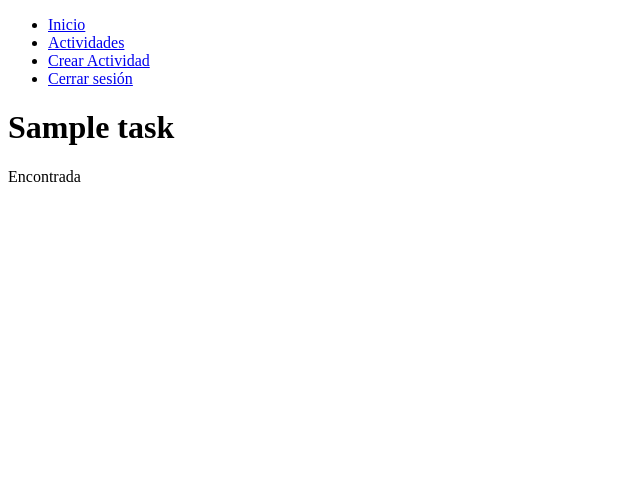
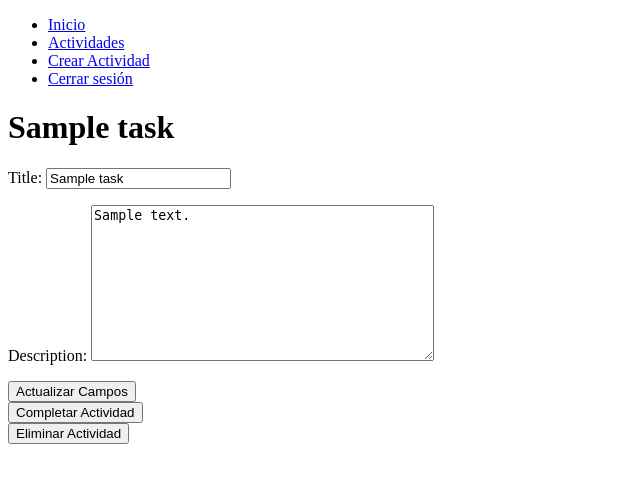
Before and after one commit to YudyQGalindo/registroActividades, a Django app: page /tasks/1/ in a window 1280 px wide. Shown: the top 483 px of the page, without its empty margins (0-640 px from the left). Run offline with Django 3.2, Linux system fonts and the light colour scheme; a user stored in the database is signed in; tables that the repository leaves empty hold one stand-in row (values such as "Sample post").

Commit message:
Actualizar y Eliminar Actividad

```diff
--- a/djangocrud/urls.py
+++ b/djangocrud/urls.py
@@ -9,6 +9,8 @@ urlpatterns = [
     path('tasks/', views.tasks, name='tasks'),
     path('tasks/create/', views.create_task, name='create_task'),
     path('tasks/<int:task_id>/', views.task_detail, name='task_detail'),
+    path('tasks/<int:task_id>/complete/', views.complete_task, name='complete_task'),
+    path('tasks/<int:task_id>/delete/', views.delete_task, name='delete_task'),
     path('logout/', views.signout, name='logout'),
     path('signin/', views.signin, name='signin')
     ]
--- a/tasks/models.py
+++ b/tasks/models.py
@@ -7,7 +7,7 @@ class Task(models.Model):
     title = models.CharField(max_length=200)
     description = models.TextField(blank=True)
     created = models.DateTimeField(auto_now_add=True)
-    datecompleted =models.DateTimeField(null=True)
+    datecompleted =models.DateTimeField(null=True, blank=True)
     user = models.ForeignKey(User, on_delete=models.CASCADE)
 
     def __str__(self):
--- a/tasks/templates/base.html
+++ b/tasks/templates/base.html
@@ -1,5 +1,5 @@
 <!DOCTYPE html>
-<html lang="en">
+<html lang="es">
 
 <head>
     <meta charset="UTF-8">
--- a/tasks/templates/task_detail.html
+++ b/tasks/templates/task_detail.html
@@ -4,6 +4,30 @@
 
 <h1>{{task.title}}</h1>
 
-<p>Encontrada</p>
+{{error}}
+
+<form method="POST">
+    {% csrf_token %}
+    {{form.as_p}}
+    <button>
+        Actualizar Campos
+    </button>
+</form>
+
+<form action="{% url 'complete_task' task.id %}" method="POST">
+    {% csrf_token %}
+    <button>
+        Completar Actividad
+    </button>
+</form>
+
+<form action="{% url 'delete_task' task.id %}" method="POST">
+    {% csrf_token %}
+    <button>
+        Eliminar Actividad
+    </button>
+</form>
+
+
 
 {% endblock %}
--- a/tasks/views.py
+++ b/tasks/views.py
@@ -5,7 +5,7 @@ from django.contrib.auth import login, logout, authenticate
 from django.http import HttpResponse
 from .forms import createTaskForm
 from .models import Task
-
+from django.utils import timezone
 # Create your views here.
 
 
@@ -65,10 +65,36 @@ def create_task(request):
             })
 
 def task_detail(request, task_id):
-    task = get_object_or_404(Task, pk=task_id)
-    return render(request, 'task_detail.html', {
-        'task': task
-    })
+    if request.method == 'GET':
+        task = get_object_or_404(Task, pk=task_id, user=request.user)
+        form = createTaskForm(instance=task)
+        return render(request, 'task_detail.html', {
+            'task': task, 'form': form
+        })
+    else:
+        try:
+            task = get_object_or_404(Task, pk=task_id, user=request.user)
+            form = createTaskForm(request.POST, instance=task)
+            form.save()
+            return redirect('tasks')
+        except ValueError:
+            return render(request, 'task_detail.html', {
+            'task': task, 'form': form,
+            'error': "Error updating task"
+            })
+
+def complete_task(request, task_id):
+    task = get_object_or_404(Task, pk=task_id, user=request.user)
+    if request.method == 'POST':
+        task.datecompleted = timezone.now()
+        task.save()
+        return redirect('tasks')
+
+def delete_task(request, task_id):
+    task = get_object_or_404(Task, pk=task_id, user=request.user)
+    if request.method == 'POST':
+        task.delete()
+        return redirect('tasks')
 
 def signout(request):
     logout(request)
```
